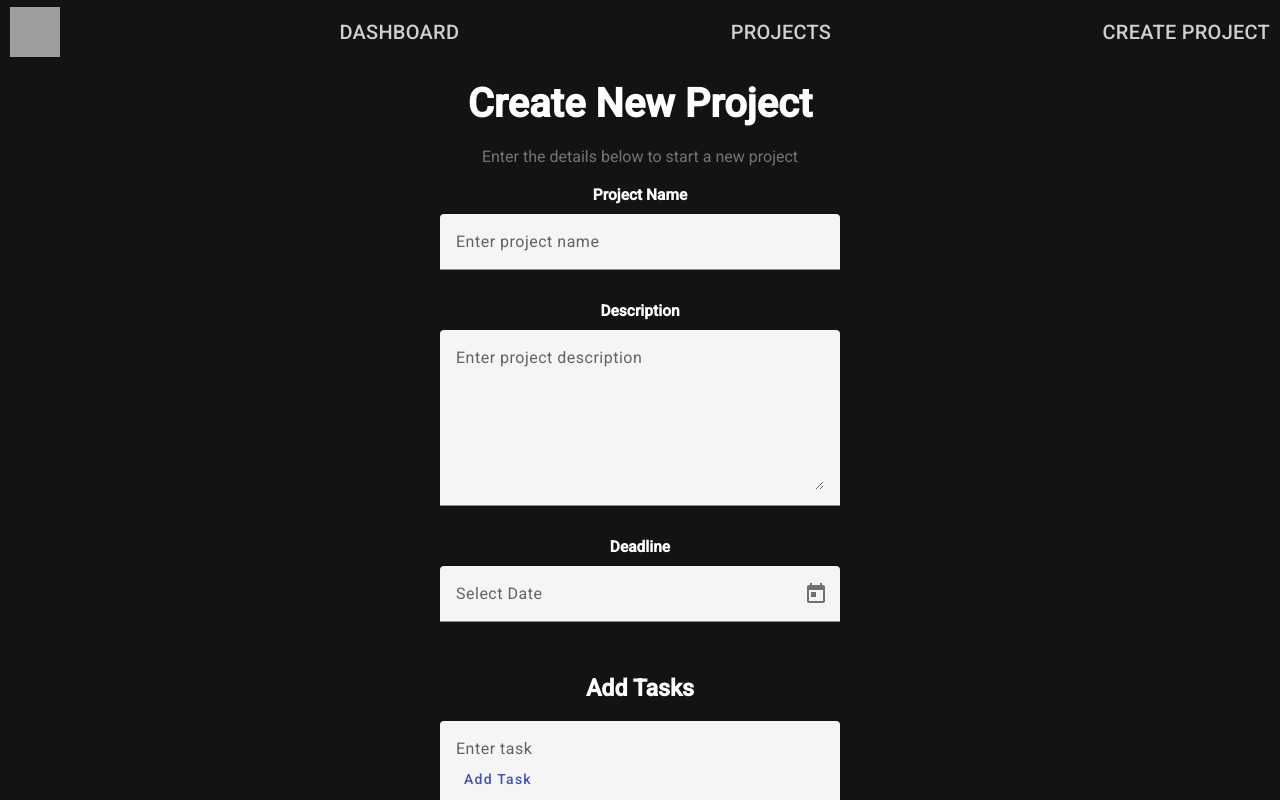
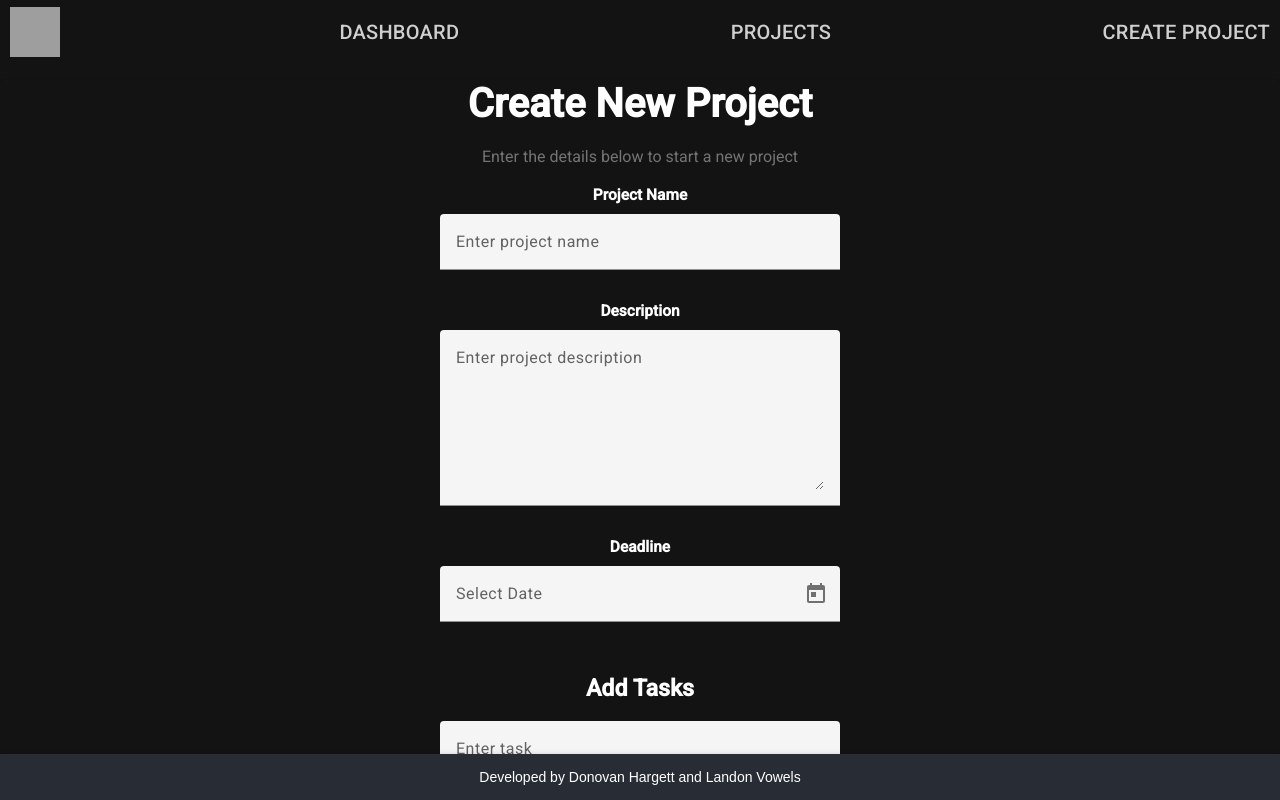
Before and after one commit to landonvowels/new4, an Angular app: page /create in a window 1280 px wide. Shown: the top 800 px of the page. Built offline with nearby package versions, Linux system fonts and the light colour scheme; grey boxes are pictures that could not be loaded.

Commit message:
fix footer display

```diff
--- a/src/app/app.component.html
+++ b/src/app/app.component.html
@@ -4,3 +4,4 @@
   <!-- <app-post></app-post>
   <app-post-list></app-post-list> -->
 </main>
+<app-footer></app-footer>
--- a/src/app/app.module.ts
+++ b/src/app/app.module.ts
@@ -24,7 +24,8 @@ import { FooterComponent } from './footer/footer/footer.component';
     PostComponent,
     HeaderComponent,
     PostListComponent,
-    TaskListComponent
+    TaskListComponent,
+    FooterComponent
   ],
   imports: [
     BrowserModule,
```
